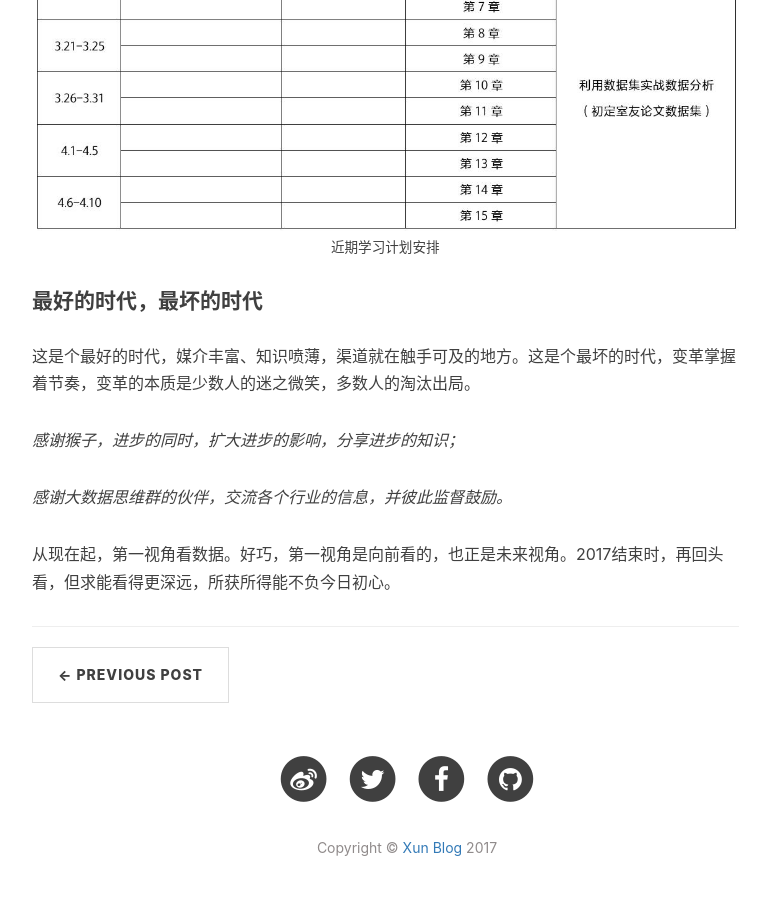
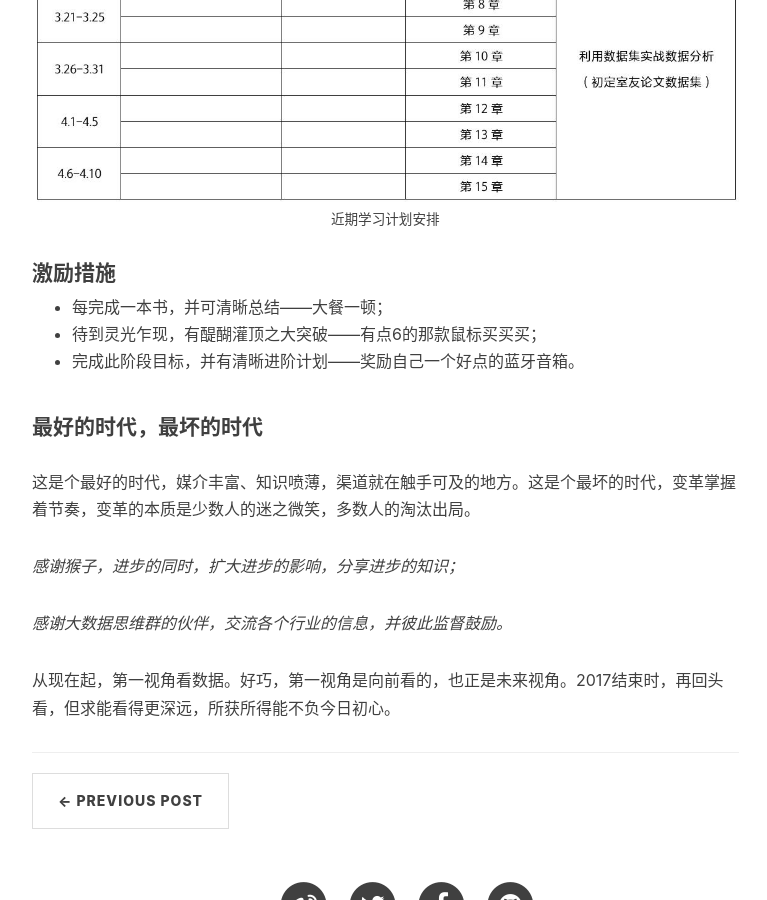
Before and after one commit to xuzhixun/xuzhixun.github.io, a Jekyll site: the page built from _posts/2017-01-08-R-plan.markdown, in a window 1280 px wide and 900 px high, scrolled down 2652 px. Shown: the whole window, without its empty margins (233-1000 px from the left). Built offline with Jekyll 4.4.1, drawn with Linux system fonts in a browser that asks for light colours; nearby versions of some CDN libraries; comment, search, counter and statistics services are not loaded; some of the changed text lies outside the part shown.

Commit message:
R学习计划

```diff
--- a/_posts/2017-01-08-R-plan.markdown
+++ b/_posts/2017-01-08-R-plan.markdown
@@ -9,6 +9,10 @@
     - R语言
     - 计划
 ---
+
+> 吴军《智能时代》：
+>
+> 2%的人将控制未来，成为他们或被淘汰。
 
 刚刚过去的2016年，被称为人工智能元年。有观点认为，这一年才是真正意义上的大数据元年。
 
@@ -55,6 +55,14 @@
 
 ![学习计划](/img/in-post/R-plan.jpg)
 <small class="img-hint">近期学习计划安排</small>
+
+#### 激励措施
+
+- 每完成一本书，并可清晰总结——大餐一顿；
+- 待到灵光乍现，有醍醐灌顶之大突破——有点6的那款鼠标买买买；
+- 完成此阶段目标，并有清晰进阶计划——奖励自己一个好点的蓝牙音箱。
+
+
 #### 最好的时代，最坏的时代
 
 这是个最好的时代，媒介丰富、知识喷薄，渠道就在触手可及的地方。这是个最坏的时代，变革掌握着节奏，变革的本质是少数人的迷之微笑，多数人的淘汰出局。
```
Also changed, not shown: other parts of _posts/2017-01-08-R-plan.markdown (+1 -5 lines).
